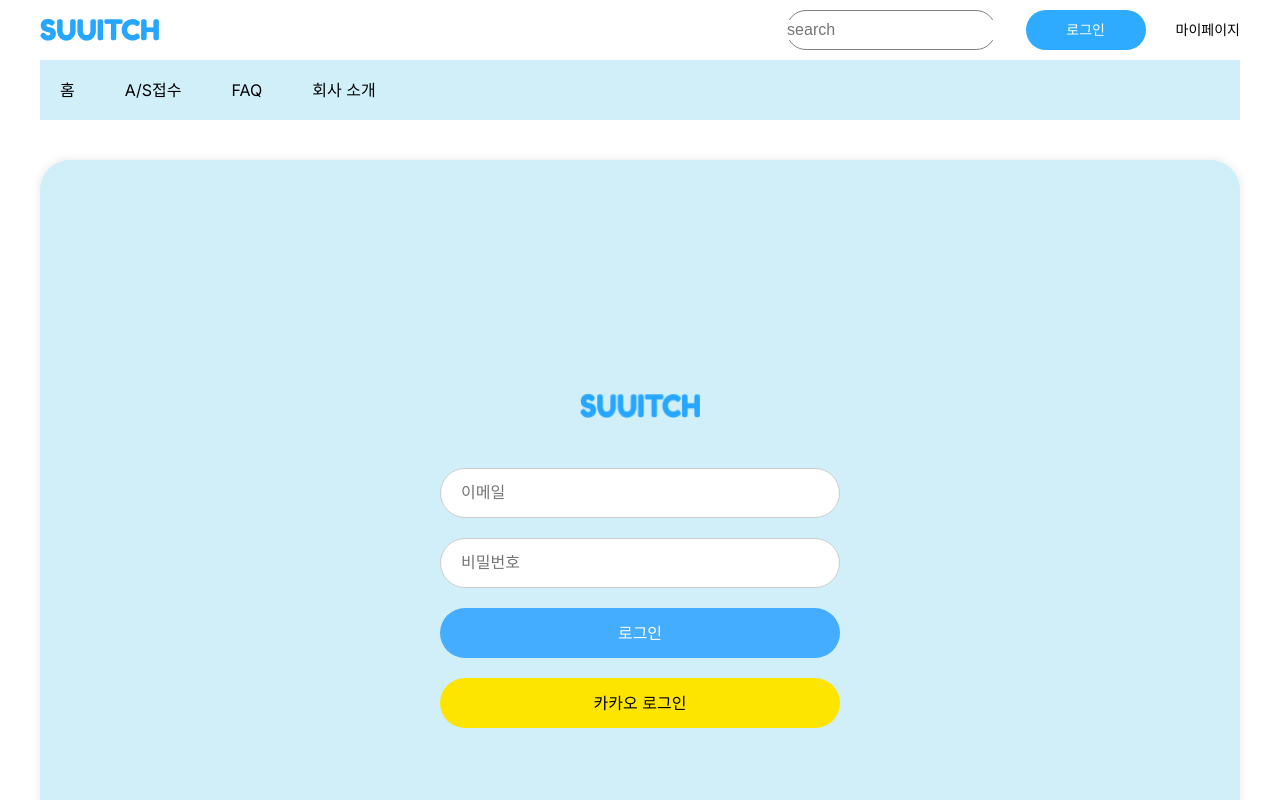
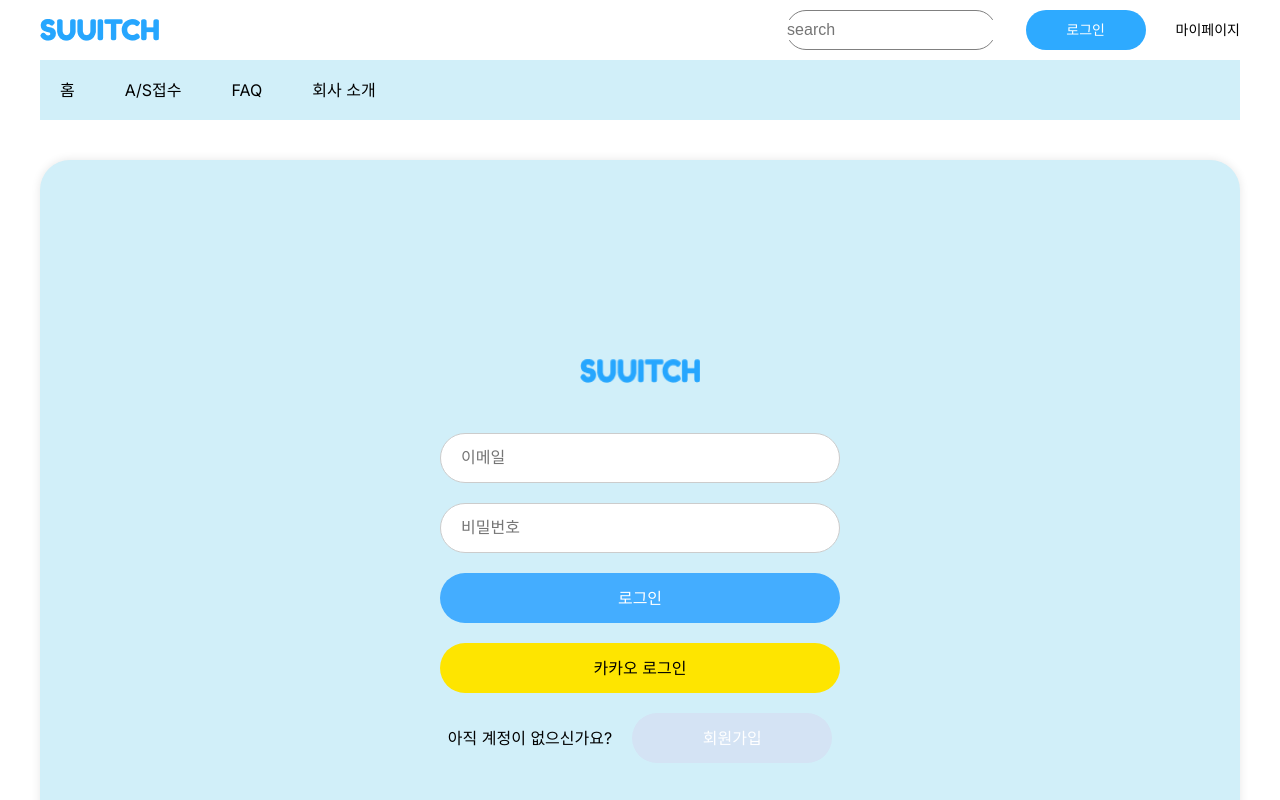
Before and after one commit to mewjeans/lasuri, a React (Create React App) app: page /login in a window 1280 px wide. Shown: the top 800 px of the page. Built offline with nearby package versions, Linux system fonts and the light colour scheme.

Commit message:
feat: added button component

```diff
--- a/src/components/pages/login/LoginPage.jsx
+++ b/src/components/pages/login/LoginPage.jsx
@@ -2,12 +2,14 @@
 import styled from 'styled-components';
 import axios from 'axios';
 import { Link } from 'react-router-dom';
-import { KakaoLogin } from 'react-kakao-login';
 import Fonts from '../../../styles/fonts';
 import Colors from '../../../styles/colors';
 import Paths from '../../../constant/path';
 import mainLogo from '../../../assets/main-logo.png';
 import SearchBar from '../../shared/SearchBar';
+
+const REST_API_BASE_URL = 'https://your-api-base-url.com';  // 실제 API의 기본 URL로 변경
+const LOGIN_ENDPOINT = '/api/user/login';  // 실제 로그인 엔드포인트로 변
 
 function LoginPage() {
     const [inputId, setInputId] = useState('');
@@ -28,14 +30,12 @@
             email: inputId,
             password: inputPw
         };
-        console.log('로그인 버튼 클릭');
 
-        axios.post('/login', userData)
+        axios.post(REST_API_BASE_URL + LOGIN_ENDPOINT, userData)
             .then(response => {
                 const responseData = response.data;
-                console.log(responseData); // 응답 데이터 확인
 
-                if (responseData && responseData.email) {
+                if (response.status === 200) {
                     console.log('로그인 성공');
                     // 로그인 성공 시 동작
                 } else {
@@ -48,6 +48,8 @@
                 // 에러 처리
             });
     };
+
+
 
     // 페이지 렌더링 후 가장 처음으로 호출
     useEffect(() => {
@@ -98,7 +100,11 @@
                 </ButtonContainer>
                 <ButtonContainer>
                 <KakaoLoginButton type='button' onClick={onClickKakaoLogin}>카카오 로그인</KakaoLoginButton>
-            </ButtonContainer>
+                </ButtonContainer>
+                <ButtonContainer>
+                    <div>아직 계정이 없으신가요?</div>
+                <RegisterButton type='button' onClick={onClickLogin}>회원가입</RegisterButton>
+                </ButtonContainer>
 
             {/* <div>
                 <p>Login</p>
@@ -148,6 +154,12 @@
 const ButtonContainer = styled.div`
     display: flex;
     justify-content: center;
+    gap: 2rem;
+
+    > div {
+        display: flex;
+        align-items: center;
+    }
 `;
 
 const LoginButton = styled.button`
@@ -166,6 +178,20 @@
 
 `;
 
+const RegisterButton = styled.button`
+    padding: 1rem 2rem;
+    font-size: 16px;
+    background-color: ${Colors.blue200};
+    color: white;
+    border: none;
+    border-radius: 40px;
+    cursor: pointer;
+    align-items: center;
+    justify-content: center;
+    width: 20rem;
+    height: 5rem;
+    display: flex;
+`;
 
 const KakaoLoginButton = styled.button`
     padding: 1rem 2rem;
```
